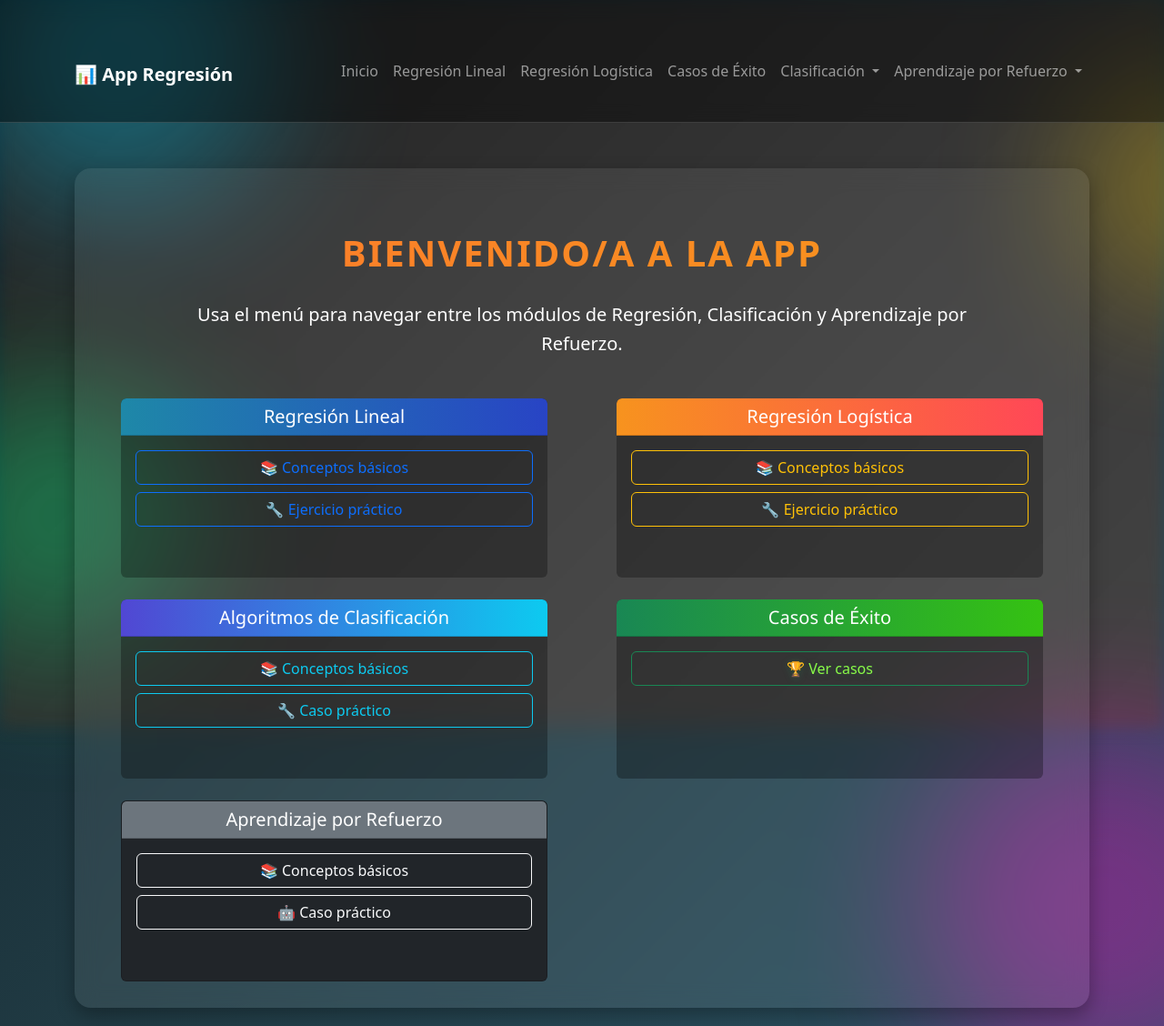
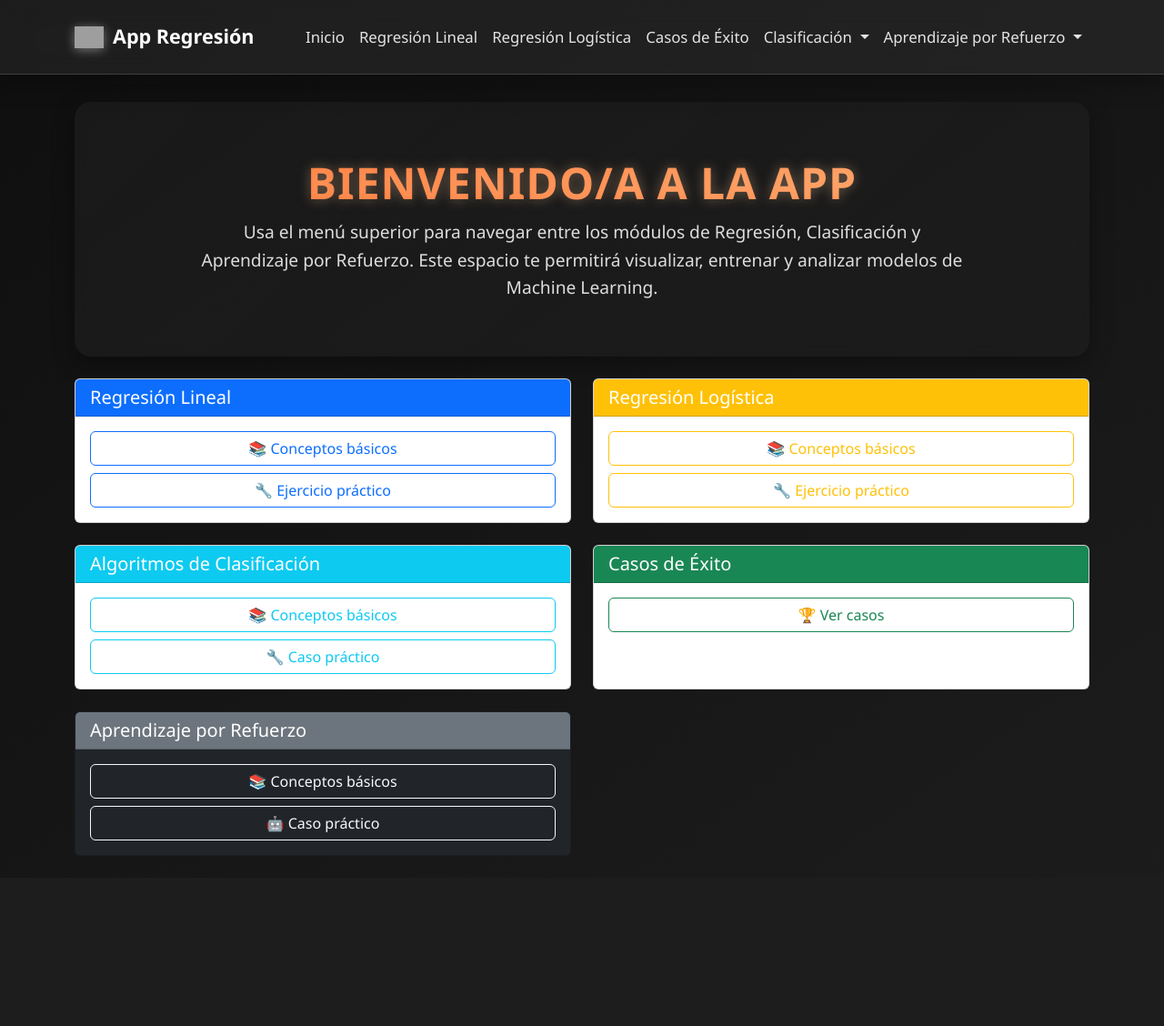
Before and after one commit to catabernal2003-png/Repositorio-Activades, a Flask app: page / in a window 1280 px wide. Shown: the whole page at 91% size. After the commit the page ends 924 px from the top, so only its background shows below. Run offline with Flask 3, Linux system fonts and the light colour scheme; grey boxes are pictures that could not be loaded.

Commit message:
Se implementa visualmente mejor

```diff
--- a/templates/Home.html
+++ b/templates/Home.html
@@ -3,10 +3,6 @@
 {% block title %}Inicio - App de Modelos{% endblock %}
 
 {% block content %}
-  <h1 class="hero-title text-center mb-4">Bienvenido/a a la App</h1>
-  <p class="text-center fs-5 mb-4 text-white">
-    Usa el menú para navegar entre los módulos de Regresión, Clasificación y Aprendizaje por Refuerzo.
-  </p>
 
   <div class="row">
     <!-- Tarjeta de Regresión Lineal -->
--- a/templates/base.html
+++ b/templates/base.html
@@ -4,108 +4,115 @@
   <meta charset="UTF-8">
   <title>{% block title %}App de Regresión{% endblock %}</title>
 
-  <link rel="stylesheet" href="{{ url_for('static', filename='style.css') }}">
+  <!-- Bootstrap -->
   <link href="https://cdn.jsdelivr.net/npm/bootstrap@5.3.2/dist/css/bootstrap.min.css" rel="stylesheet">
 
+  <!-- ESTILO GLASSMORPHISM PREMIUM -->
   <style>
-    /* Fondo con degradado */
     body {
-      background: linear-gradient(135deg, #0f2027, #203a43, #2c5364);
-      min-height: 100vh;
-      color: white;
+        background: linear-gradient(145deg, #0f0f0f, #1c1c1c);
+        min-height: 100vh;
+        color: white !important;
+        font-family: "Segoe UI", sans-serif;
     }
 
-    /* Efecto glassmorphism del navbar */
-    .navbar {
-      background: rgba(0, 0, 0, 0.4) !important;
-      backdrop-filter: blur(10px);
-      border-bottom: 1px solid rgba(255, 255, 255, 0.15);
+    /* NAVBAR GLASSMORPHIC */
+    .navbar-glass {
+        background: rgba(255, 255, 255, 0.06) !important;
+        backdrop-filter: blur(14px);
+        border-bottom: 1px solid rgba(255,255,255,0.15);
+        box-shadow: 0 8px 25px rgba(0,0,0,0.35);
+        padding: 18px 0;
     }
 
-    /* Hover más elegante */
-    .navbar-nav .nav-link:hover {
-      color: #00eaff !important;
-      transform: scale(1.02);
-      transition: 0.2s;
+    .navbar-brand {
+        font-size: 1.35rem;
+        font-weight: 700;
+        display: flex;
+        align-items: center;
+        gap: 10px;
+        color: white !important;
     }
 
-    /* Fondos suaves animados */
-    .bg-shapes .shape {
-      position: absolute;
-      border-radius: 50%;
-      filter: blur(80px);
-      opacity: 0.35;
-      animation: move 12s infinite alternate;
+    .navbar-brand img {
+        width: 32px;
+        filter: drop-shadow(0 2px 6px rgba(255,255,255,0.4));
     }
 
-    .bg-shapes .shape:nth-child(1) {
-      width: 350px;
-      height: 350px;
-      background: #00d4ff;
-      top: -80px;
-      left: -80px;
+    .navbar-nav .nav-link {
+        font-size: 1.05rem;
+        font-weight: 500;
+        color: #e4e4e4 !important;
+        padding: 10px 16px;
+        border-radius: 8px;
+        transition: all .25s ease;
     }
 
-    .bg-shapes .shape:nth-child(2) {
-      width: 400px;
-      height: 400px;
-      background: #ff00c8;
-      bottom: -100px;
-      right: -100px;
+    .navbar-nav .nav-link:hover {
+        background: rgba(255,255,255,0.10);
+        color: #00eaff !important;
+        text-shadow: 0 0 6px #00eaff;
+        transform: translateY(-2px);
     }
 
-    .bg-shapes .shape:nth-child(3) {
-      width: 300px;
-      height: 300px;
-      background: #00ff85;
-      top: 40%;
-      left: -120px;
+    /* Dropdown */
+    .dropdown-menu {
+        background: rgba(40,40,40,0.9);
+        backdrop-filter: blur(8px);
+        border: 1px solid rgba(255,255,255,0.1);
     }
 
-    .bg-shapes .shape:nth-child(4) {
-      width: 250px;
-      height: 250px;
-      background: #ffd000;
-      top: 10%;
-      right: -120px;
+    .dropdown-item {
+        color: #ddd;
     }
 
-    @keyframes move {
-      0% { transform: translate(0, 0); }
-      100% { transform: translate(40px, -40px); }
+    .dropdown-item:hover {
+        background: rgba(255,255,255,0.15);
+        color: #00eaff;
     }
 
-    /* Contenido en tarjetas con glass effect */
-    .container {
-      margin-top: 30px;
+    /* HEADER GLASS */
+    .hero-header {
+        margin-top: 30px;
+        padding: 60px 40px;
+        background: linear-gradient(135deg, rgba(255,255,255,0.04), rgba(255,255,255,0.02));
+        backdrop-filter: blur(6px);
+        border-radius: 18px;
+        box-shadow: 0 8px 25px rgba(0,0,0,0.35);
+        text-align: center;
     }
 
-    .content-card {
-      background: rgba(255, 255, 255, 0.08);
-      border-radius: 18px;
-      padding: 25px;
-      box-shadow: 0 8px 20px rgba(0,0,0,0.3);
-      backdrop-filter: blur(12px);
+    .hero-header h1 {
+        font-size: 3rem;
+        font-weight: 800;
+        letter-spacing: 1px;
+        background: linear-gradient(90deg, #ff7133, #ffa366);
+        -webkit-background-clip: text;
+        color: transparent;
+        text-shadow: 0 0 14px rgba(255,200,150,0.4);
+    }
+
+    .hero-header p {
+        font-size: 1.2rem;
+        color: #ddd;
+        max-width: 850px;
+        margin: 10px auto 0;
+        line-height: 1.6;
     }
   </style>
 
   {% block styles %}{% endblock %}
 </head>
-
 <body>
 
-  <!-- Background shapes -->
-  <div class="bg-shapes">
-    <div class="shape"></div>
-    <div class="shape"></div>
-    <div class="shape"></div>
-    <div class="shape"></div>
-  </div>
+  <!-- NAVBAR -->
+  <nav class="navbar navbar-expand-lg navbar-dark navbar-glass">
+    <div class="container">
+      <a class="navbar-brand" href="{{ url_for('home') }}">
+        <img src="https://cdn-icons-png.flaticon.com/512/11497/11497565.png">
+        App Regresión
+      </a>
 
-  <!-- Navbar -->
-  <nav class="navbar navbar-expand-lg navbar-dark mb-4">
-    <div class="container">
-      <a class="navbar-brand fw-bold" href="{{ url_for('home') }}">📊 App Regresión</a>
       <div>
         <ul class="navbar-nav">
 
@@ -116,8 +123,7 @@
 
           <!-- Menú Clasificación -->
           <li class="nav-item dropdown">
-            <a class="nav-link dropdown-toggle" href="#" id="clasificacionDropdown" role="button"
-               data-bs-toggle="dropdown" aria-expanded="false">
+            <a class="nav-link dropdown-toggle" href="#" id="clasificacionDropdown" role="button" data-bs-toggle="dropdown">
               Clasificación
             </a>
             <ul class="dropdown-menu">
@@ -126,10 +132,9 @@
             </ul>
           </li>
 
-          <!-- Menú RL -->
+          <!-- Menú Aprendizaje por Refuerzo -->
           <li class="nav-item dropdown">
-            <a class="nav-link dropdown-toggle" href="#" id="rlDropdown" role="button"
-               data-bs-toggle="dropdown" aria-expanded="false">
+            <a class="nav-link dropdown-toggle" href="#" id="rlDropdown" role="button" data-bs-toggle="dropdown">
               Aprendizaje por Refuerzo
             </a>
             <ul class="dropdown-menu">
@@ -143,10 +148,20 @@
     </div>
   </nav>
 
+  <!-- HEADER PRECIOSO -->
   <div class="container">
-    <div class="content-card">
-      {% block content %}{% endblock %}
+    <div class="hero-header">
+      <h1>BIENVENIDO/A A LA APP</h1>
+      <p>
+        Usa el menú superior para navegar entre los módulos de Regresión,
+        Clasificación y Aprendizaje por Refuerzo. Este espacio te permitirá
+        visualizar, entrenar y analizar modelos de Machine Learning.
+      </p>
     </div>
+  </div>
+
+  <div class="container mt-4">
+    {% block content %}{% endblock %}
   </div>
 
   <script src="https://cdn.jsdelivr.net/npm/bootstrap@5.3.2/dist/js/bootstrap.bundle.min.js"></script>
```
